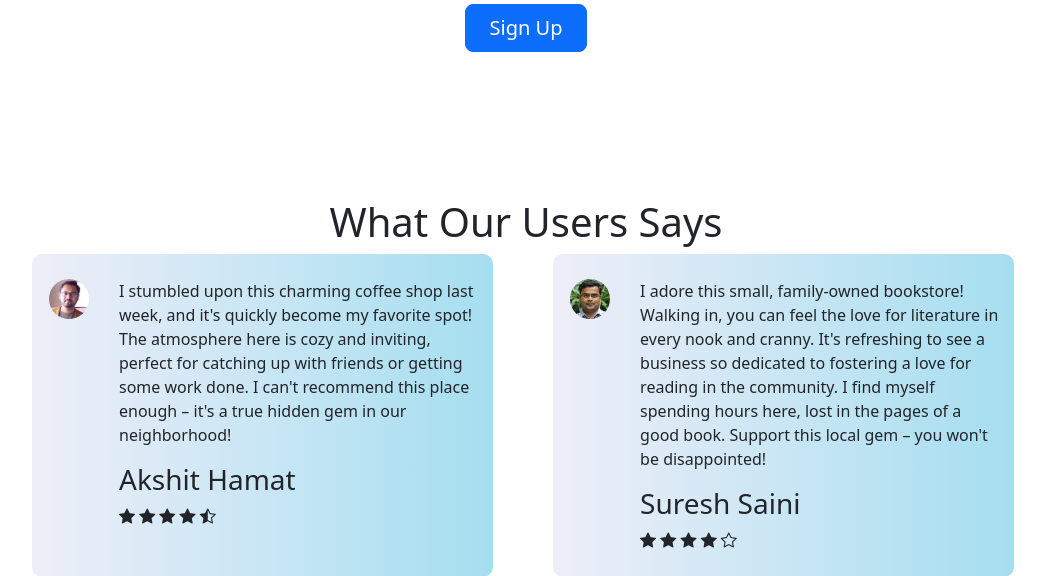
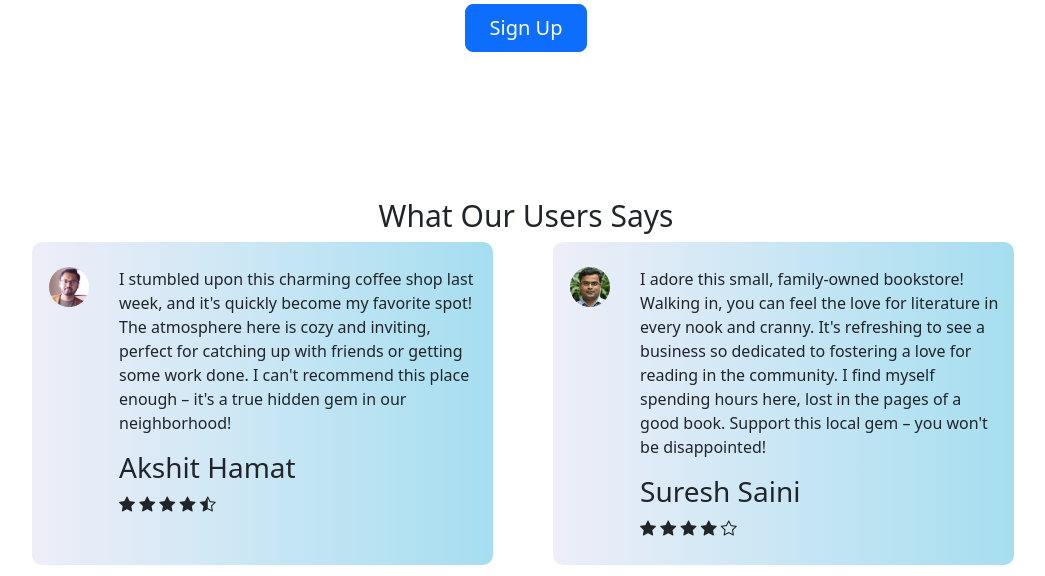
Before and after one commit to Market-Connect/MarketConnect, a Flask app: page / in a window 1280 px wide. Shown: the part 549-1125 px from the top of the page, without its empty margins (114-1159 px from the left). Run offline with Flask 3, Linux system fonts and the light colour scheme; some libraries are stand-ins or nearby versions.

Commit message:
Sep 28, 2023, 6:43 AM

```diff
--- a/templates/LandingPage.html
+++ b/templates/LandingPage.html
@@ -144,7 +144,7 @@ wght@0,100;0,200;0,300;0,400;0,500;0,600;0,700;0,800;0,900;1,100;
   </div>
     <!----------reviews------------>
 <section class="testmonials">
-    <h1 style="font-size: 40px;">What Our Users Says</h1>
+    <h1 style="font-size: 30px;">What Our Users Says</h1>
     <div class="row">
         <div class="testimonial-col">
             <img src="static/per2.jpeg">
```
